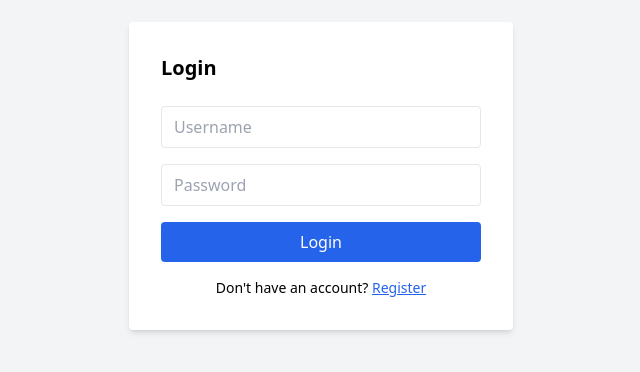
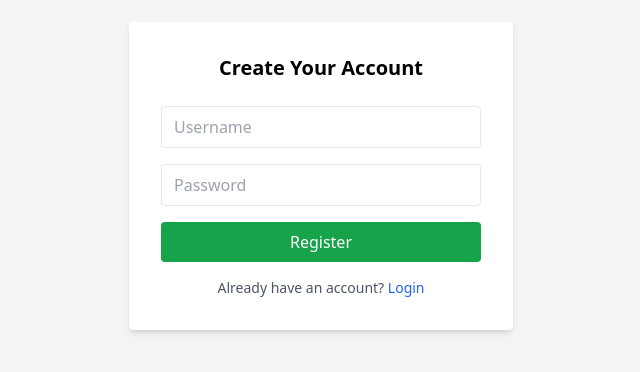
Before and after one commit to ahsan123-png/linkup-chat, a React (Vite) app: page /register in a window 1280 px wide. Shown: the part 224-596 px from the top of the page, without its empty margins (319-959 px from the left). Built offline with nearby package versions, Linux system fonts and the light colour scheme.

Commit message:
feat: implement routing and layout for chat application with authentication, including Login, Register, and ChatLayout components

```diff
--- a/package.json
+++ b/package.json
@@ -11,7 +11,8 @@
   },
   "dependencies": {
     "react": "^19.1.0",
-    "react-dom": "^19.1.0"
+    "react-dom": "^19.1.0",
+    "react-router-dom": "^7.6.3"
   },
   "devDependencies": {
     "@eslint/js": "^9.30.1",
--- a/src/App.jsx
+++ b/src/App.jsx
@@ -1,91 +1,13 @@
-// Importing React's useState hook for local component state
-import { useState } from 'react';
-
-// Importing custom components
-import Sidebar from './components/Sidebar';
-import ChatWindow from './components/ChatWindow';
-import Login from './components/Login';
-import Register from './components/Register';
-import { useAuth } from './components/AuthContext';
+// src/App.jsx
+import { BrowserRouter } from 'react-router-dom';
+import AppRoutes from './routes';
 
 function App() {
-  const { user, logout } = useAuth();
-  const [authPage, setAuthPage] = useState('login'); // 'login' or 'register'
-  if (!user) {
-    return authPage === 'login'
-      ? <Login onSwitch={() => setAuthPage('register')} />
-      : <Register onSwitch={() => setAuthPage('login')} />;
-  }
-
-  // Stores the currently selected user or group in chat
-  const [selectedUser, setSelectedUser] = useState('John');
-
-  // Stores messages for each user or group as key-value pairs
-  const [messages, setMessages] = useState({
-    John: [
-      { sender: 'John', text: 'Hey there!' },
-      { sender: 'You', text: 'Hi John 👋' },
-    ],
-    Alice: [
-      { sender: 'Alice', text: 'Hello!' },
-      { sender: 'You', text: 'Hi Alice!' },
-    ],
-    'Dev Team 👨‍💻': [
-      { sender: 'Alice', text: 'Hey everyone!' },
-      { sender: 'John', text: 'Good morning team' },
-      { sender: 'You', text: 'Hello 👋' },
-    ],
-  });
-
-  // Stores group member information only for group chats
-  const [groupMembers, setGroupMembers] = useState({
-    'Dev Team 👨‍💻': ['You', 'Alice', 'John'],
-  });
-
-  // This function is called when a message is sent from ChatWindow
-  // It updates the message list for the selected user or group
-  const handleSend = (newMessage) => {
-    setMessages((prev) => ({
-      ...prev, // Spread previous message state
-      [selectedUser]: [...(prev[selectedUser] || []), newMessage], // Append new message
-    }));
-  };
-
-  // Extracts the list of chat keys (users/groups) to show in sidebar
-  const chatList = Object.keys(messages);
-
-  // Retrieves the currently active conversation
-  const currentMessages = messages[selectedUser] || [];
-
-  // Retrieves the member list if the selected chat is a group
-  const currentMembers = groupMembers[selectedUser] || [];
-
-  // Render the layout
   return (
-    <div className="flex h-screen">
-      {/* Sidebar component: shows chat list and handles chat selection */}
-      <Sidebar
-        users={chatList} // List of users/groups to display
-        selectedUser={selectedUser} // Currently selected chat
-        onSelectUser={setSelectedUser} // Function to update selection
-      />
-
-      {/* ChatWindow component: displays messages and input UI */}
-      {selectedUser && (
-        <ChatWindow
-          user={selectedUser} // Passed to show chat title
-          messages={currentMessages} // Current message history
-          onSend={handleSend} // Function to handle message sending
-          members={currentMembers} // Group member list (optional)
-        />
-      )}
-      {/* Logout button */}
-      <div className="p-2 text-right">
-        <button onClick={logout} className="text-red-500 text-sm">Logout</button>
-      </div>
-    </div>
+    <BrowserRouter>
+      <AppRoutes />
+    </BrowserRouter>
   );
 }
 
-// Exporting the App component as default so it can be rendered in main.jsx
 export default App;
--- /dev/null
+++ b/src/components/ChatLayout.jsx
@@ -0,0 +1,61 @@
+import { useState } from 'react';
+import Sidebar from './Sidebar';
+import ChatWindow from './ChatWindow';
+import { useAuth } from './AuthContext';
+
+export default function ChatLayout() {
+  const { logout } = useAuth();
+
+  const [selectedUser, setSelectedUser] = useState('John');
+  const [messages, setMessages] = useState({
+    John: [
+      { sender: 'John', text: 'Hey there!' },
+      { sender: 'You', text: 'Hi John 👋' },
+    ],
+    Alice: [
+      { sender: 'Alice', text: 'Hello!' },
+      { sender: 'You', text: 'Hi Alice!' },
+    ],
+    'Dev Team 👨‍💻': [
+      { sender: 'Alice', text: 'Hey everyone!' },
+      { sender: 'John', text: 'Good morning team' },
+      { sender: 'You', text: 'Hello 👋' },
+    ],
+  });
+
+  const [groupMembers] = useState({
+    'Dev Team 👨‍💻': ['You', 'Alice', 'John'],
+  });
+
+  const handleSend = (newMessage) => {
+    setMessages((prev) => ({
+      ...prev,
+      [selectedUser]: [...(prev[selectedUser] || []), newMessage],
+    }));
+  };
+
+  const chatList = Object.keys(messages);
+  const currentMessages = messages[selectedUser] || [];
+  const currentMembers = groupMembers[selectedUser] || [];
+
+  return (
+    <div className="flex h-screen">
+      <Sidebar users={chatList} selectedUser={selectedUser} onSelectUser={setSelectedUser} />
+
+      {selectedUser && (
+        <ChatWindow
+          user={selectedUser}
+          messages={currentMessages}
+          onSend={handleSend}
+          members={currentMembers}
+        />
+      )}
+
+      <div className="absolute top-2 right-2">
+        <button onClick={logout} className="text-red-500 text-sm">
+          Logout
+        </button>
+      </div>
+    </div>
+  );
+}
--- a/src/components/Login.jsx
+++ b/src/components/Login.jsx
@@ -1,53 +1,59 @@
 import { useState } from 'react';
 import { useAuth } from './AuthContext';
+import { useNavigate, Link } from 'react-router-dom';
 
-export default function Login({ onSwitch }) {
+export default function Login() {
   const [username, setUsername] = useState('');
   const [password, setPassword] = useState('');
   const { login } = useAuth();
+  const navigate = useNavigate();
 
   const handleLogin = (e) => {
     e.preventDefault();
 
-    if (username && password) {
-      // For now, we just log them in without real auth
+    if (username.trim() && password.trim()) {
       login(username);
+      navigate('/chat');
     } else {
-      alert("Please fill all fields");
+      alert('Please fill all fields');
     }
   };
 
   return (
     <div className="h-screen flex items-center justify-center bg-gray-100">
-      <form onSubmit={handleLogin} className="bg-white p-8 rounded shadow-md w-full max-w-sm">
-        <h2 className="text-xl font-semibold mb-6">Login</h2>
+      <form
+        onSubmit={handleLogin}
+        className="bg-white p-8 rounded shadow-md w-full max-w-sm"
+      >
+        <h2 className="text-xl font-semibold mb-6 text-center">Login to ChatApp</h2>
+
         <input
-          className="w-full border px-3 py-2 mb-4 rounded"
+          className="w-full border px-3 py-2 mb-4 rounded outline-none focus:ring-2 focus:ring-blue-400"
           placeholder="Username"
           value={username}
           onChange={(e) => setUsername(e.target.value)}
         />
+
         <input
           type="password"
-          className="w-full border px-3 py-2 mb-4 rounded"
+          className="w-full border px-3 py-2 mb-4 rounded outline-none focus:ring-2 focus:ring-blue-400"
           placeholder="Password"
           value={password}
           onChange={(e) => setPassword(e.target.value)}
         />
+
         <button
           type="submit"
-          className="w-full bg-blue-600 text-white py-2 rounded"
+          className="w-full bg-blue-600 text-white py-2 rounded hover:bg-blue-700 transition"
         >
           Login
         </button>
-        <p className="text-sm mt-4 text-center">
+
+        <p className="text-sm mt-4 text-center text-gray-600">
           Don't have an account?{' '}
-          <span
-            onClick={onSwitch}
-            className="text-blue-600 cursor-pointer underline"
-          >
+          <Link to="/register" className="text-blue-600 hover:underline">
             Register
-          </span>
+          </Link>
         </p>
       </form>
     </div>
--- a/src/components/Register.jsx
+++ b/src/components/Register.jsx
@@ -1,51 +1,58 @@
 import { useState } from 'react';
+import { useNavigate, Link } from 'react-router-dom';
 
-export default function Register({ onSwitch }) {
+export default function Register() {
   const [username, setUsername] = useState('');
   const [password, setPassword] = useState('');
+  const navigate = useNavigate();
 
   const handleRegister = (e) => {
     e.preventDefault();
 
-    if (username && password) {
-      alert('Account created. You can now log in.');
-      onSwitch();
+    if (username.trim() && password.trim()) {
+      // Normally you'd send this to a backend
+      alert('Account created! Please log in.');
+      navigate('/login');
     } else {
-      alert("Please fill all fields");
+      alert('Please fill all fields');
     }
   };
 
   return (
     <div className="h-screen flex items-center justify-center bg-gray-100">
-      <form onSubmit={handleRegister} className="bg-white p-8 rounded shadow-md w-full max-w-sm">
-        <h2 className="text-xl font-semibold mb-6">Register</h2>
+      <form
+        onSubmit={handleRegister}
+        className="bg-white p-8 rounded shadow-md w-full max-w-sm"
+      >
+        <h2 className="text-xl font-semibold mb-6 text-center">Create Your Account</h2>
+
         <input
-          className="w-full border px-3 py-2 mb-4 rounded"
+          className="w-full border px-3 py-2 mb-4 rounded outline-none focus:ring-2 focus:ring-green-400"
           placeholder="Username"
           value={username}
           onChange={(e) => setUsername(e.target.value)}
         />
+
         <input
           type="password"
-          className="w-full border px-3 py-2 mb-4 rounded"
+          className="w-full border px-3 py-2 mb-4 rounded outline-none focus:ring-2 focus:ring-green-400"
           placeholder="Password"
           value={password}
           onChange={(e) => setPassword(e.target.value)}
         />
+
         <button
           type="submit"
-          className="w-full bg-green-600 text-white py-2 rounded"
+          className="w-full bg-green-600 text-white py-2 rounded hover:bg-green-700 transition"
         >
           Register
         </button>
-        <p className="text-sm mt-4 text-center">
+
+        <p className="text-sm mt-4 text-center text-gray-600">
           Already have an account?{' '}
-          <span
-            onClick={onSwitch}
-            className="text-blue-600 cursor-pointer underline"
-          >
+          <Link to="/login" className="text-blue-600 hover:underline">
             Login
-          </span>
+          </Link>
         </p>
       </form>
     </div>
--- /dev/null
+++ b/src/routes.jsx
@@ -0,0 +1,25 @@
+// here we are creating all the routes for the application with the help of react-router-dom
+// src/routes.jsx
+import { Routes, Route, Navigate } from 'react-router-dom';
+import Login from './components/Login';
+import Register from './components/Register';
+import ChatLayout from './components/ChatLayout';
+import { useAuth } from './components/AuthContext';
+
+export default function AppRoutes() {
+  const { user } = useAuth();
+
+  return (
+    <Routes>
+      {/* Public routes */}
+      <Route path="/login" element={!user ? <Login /> : <Navigate to="/chat" />} />
+      <Route path="/register" element={!user ? <Register /> : <Navigate to="/chat" />} />
+
+      {/* Protected route for chat */}
+      <Route path="/chat" element={user ? <ChatLayout /> : <Navigate to="/login" />} />
+
+      {/* Fallback to /login */}
+      <Route path="*" element={<Navigate to="/login" />} />
+    </Routes>
+  );
+}
```
Also changed, not shown: 1 other file (tests, documents, lock files or other folders).
